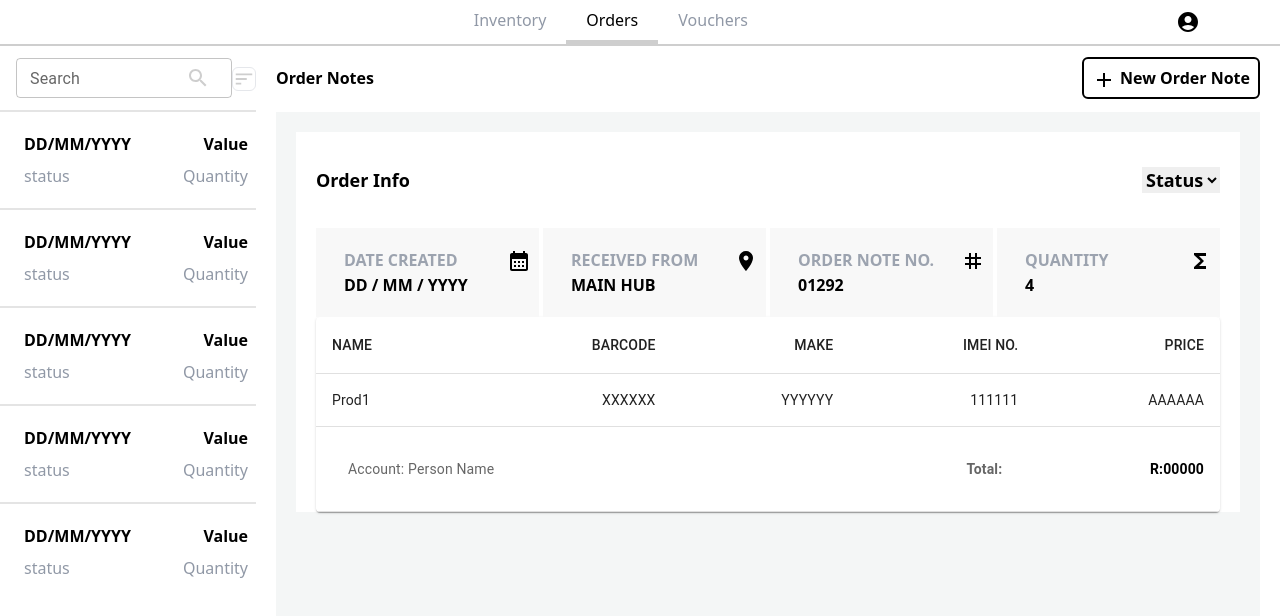
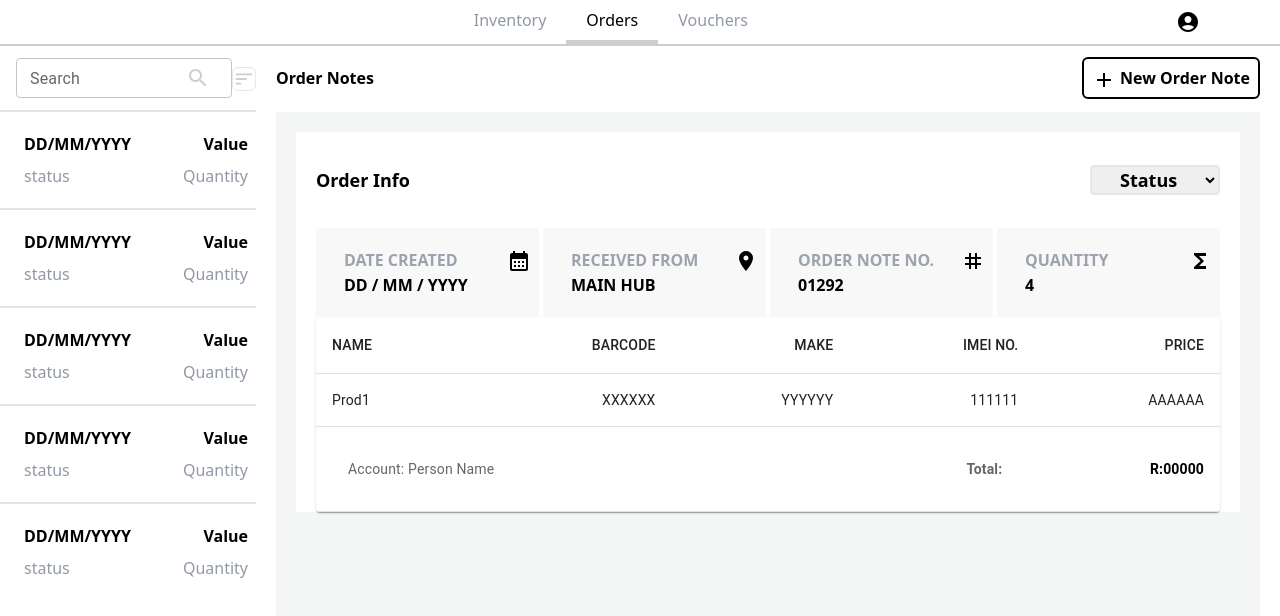
Before and after one commit to MapieMamunhe/siglonet-web-test-page, a Next.js app: page /orders/list in a window 1280 px wide. Shown: the top 616 px of the page. Built offline with nearby package versions, Linux system fonts and the light colour scheme.

Commit message:
Add borders to status combobox

```diff
--- a/src/components/OrderInfoComponent.tsx
+++ b/src/components/OrderInfoComponent.tsx
@@ -24,7 +24,7 @@ export function OrderInfoComponent(props: props) {
             "
         >
           <span>Order Info</span>
-          <select name="status" id="status">
+          <select className="border-2 px-6 rounded" name="status" id="status">
             <option value="">Status</option>
           </select>
         </div>
```
